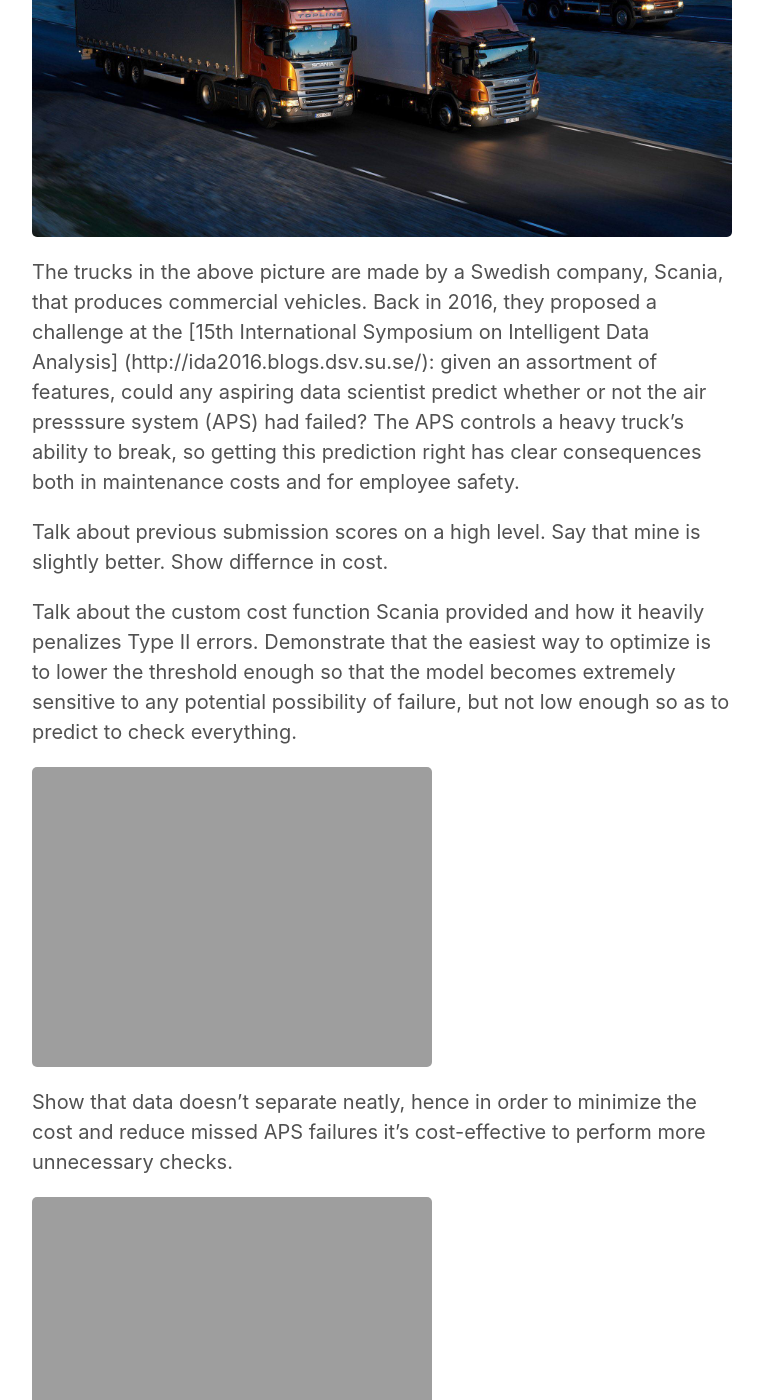
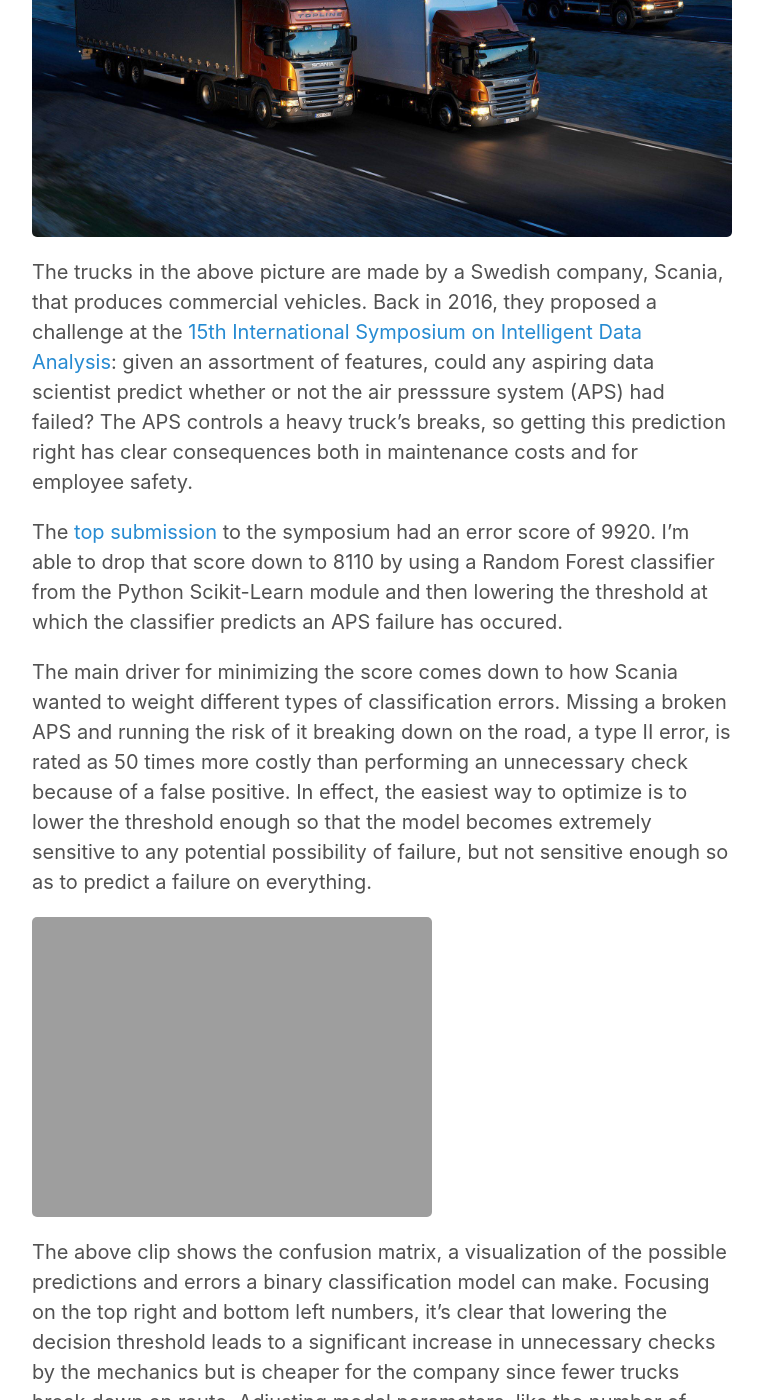
Before and after one commit to adamsxs/adamsxs.github.io, a Jekyll site: the page built from _posts/2018-11-01-Scania-APS-Project-Results.md, in a window 1280 px wide and 1400 px high, scrolled down 463 px. Shown: the whole window, without its empty margins (258-1021 px from the left). Built offline with Jekyll 4.4.1, drawn with Linux system fonts in a browser that asks for light colours; some of the changed text lies outside the part shown.

Commit message:
more written content about Scania project

```diff
--- a/_posts/2018-11-01-Scania-APS-Project-Results.md
+++ b/_posts/2018-11-01-Scania-APS-Project-Results.md
@@ -3,26 +3,50 @@ layout: post
 title: Scania Trucks Classification Project
 ---
 
-![Scania promotional poster]({{ site.url }}/images/metis_03_Scania/Scania_background.jpg)
+![Scania promotional poster]({{site.url}}/images/metis_03_Scania/Scania_background.jpg)
 
 The trucks in the above picture are made by a Swedish company, Scania, that produces commercial vehicles.
-Back in 2016, they proposed a challenge at the [15th International Symposium on Intelligent Data Analysis]
-(http://ida2016.blogs.dsv.su.se/):
+Back in 2016, they proposed a challenge at the [15th International Symposium on Intelligent Data Analysis](http://ida2016.blogs.dsv.su.se/):
 given an assortment of features, could any aspiring data scientist predict whether or not the
-air presssure system (APS) had failed? The APS controls a heavy truck's ability to break, so getting this
+air presssure system (APS) had failed? The APS controls a heavy truck's breaks, so getting this
 prediction right has clear consequences both in maintenance costs and for employee safety.
 
-Talk about previous submission scores on a high level. Say that mine is slightly better. Show differnce in cost.
+The [top submission](https://www.kaggle.com/uciml/aps-failure-at-scania-trucks-data-set#aps_failure_description.txt)
+to the symposium had an error score of 9920. I'm able to drop that score down to 8110 by using a Random Forest
+classifier from the Python Scikit-Learn module and then lowering the threshold at which the classifier predicts
+an APS failure has occured.
 
-Talk about the custom cost function Scania provided and how it heavily penalizes Type II errors. Demonstrate
-that the easiest way to optimize is to lower the threshold enough so that the model becomes extremely sensitive
-to any potential possibility of failure, but not low enough so as to predict to check everything.
+The main driver for minimizing the score comes down to how Scania wanted to weight different types of classification errors.
+Missing a broken APS and running the risk of it breaking down on the road, a type II error, is rated as 50 times more
+costly than performing an unnecessary check because of a false positive.
+In effect, the easiest way to optimize is to lower the threshold enough so that the model becomes extremely
+sensitive to any potential possibility of failure, but not sensitive enough so as to predict a failure on everything.
 
-![Dynamic Confusion Matrix]({{ site.url }}/images/metis_03_Scania/confusion_threshold_animation.mov)
+![Dynamic Confusion Matrix]({{site.url}}/images/metis_03_Scania/confusion_threshold_animation.mov)
 
-Show that data doesn't separate neatly, hence in order to minimize the cost and reduce missed APS failures
-it's cost-effective to perform more unnecessary checks.
+The above clip shows the confusion matrix, a visualization of the possible predictions and errors a binary
+classification model can make.
+Focusing on the top right and bottom left numbers, it's clear that lowering the decision threshold leads to a
+significant increase in unnecessary checks by the mechanics but is cheaper for the company since fewer trucks
+break down en route.
+Adjusting model parameters, like the number of different decision trees to run in the random forest model,
+contributed to minimizing error but had less of an impact overall than tuning the decision threshold.
 
-![PCA Data Visualization]({{ site.url }}/images/metis_03_Scania/3_D_data_vis.mov)
+Making the model this sensitive to any potential signs of the positive class may seem like overkill, but it's
+helpful to look at the data while keeping that in mind.
+Using Principal Component Analysis (PCA), it's possible to reduce the data down from about 140 features to 3
+"principal components" that capture most of the variation in the data.
+The 3D scatter plot of those three principal components was made in Plotly for 5000 of the examples in the test set.
+While it may not be fully representative of the 140+ dimensional hyperplane on which the data actually exists,
+it's illustrative for showing that there isn't a clear demarcation between the classes.
+Minimizing the number of false negatives is going to produce a surge in false positives.
 
-Explain that I leanred a lot about data imputation, PCA, classification modelling, and types of errors that I'll go into more depth on in a future post.
+![PCA Data Visualization]({{site.url}}/images/metis_03_Scania/3_D_data_vis.mov)
+
+All said and done, there's still plenty to dig into here for steps in the project.
+I'll look to do a more thorough walkthough in the future, but for now I'm happy getting a score that's better
+than the original symposium submissions.
+[Feel free to check out my notebooks and code.]('https://github.com/adamsxs/metis_project_03')
+I had a lot of fun learning about
+different ways to impute data, about PCA, modularizing my Python functions, and the tradeoffs that different types
+of classification errors can have for a business case.
```
